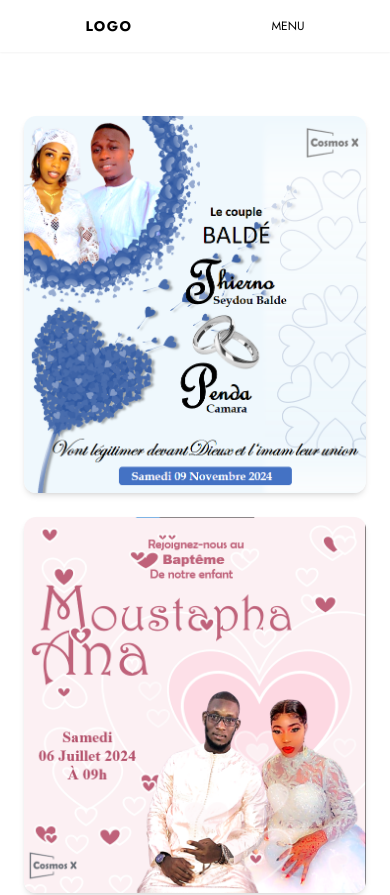
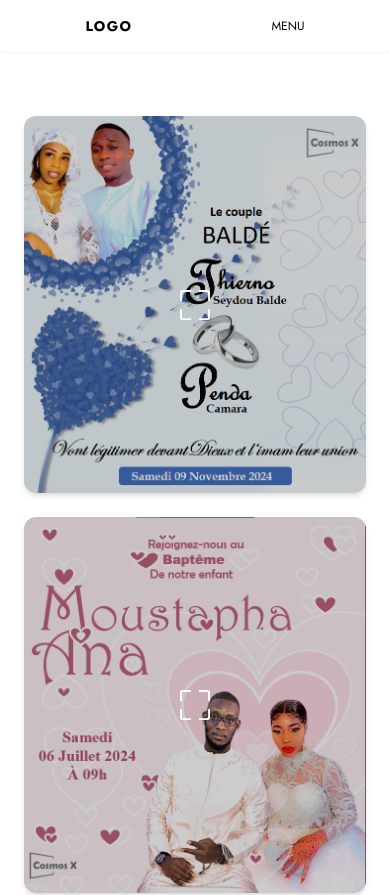
Before and after one commit to capitaine12/portfolio, a React (Vite) app: page /design in a window 390 px wide. Shown: the top 895 px of the page. Built offline with nearby package versions, Linux system fonts and the light colour scheme.

Commit message:
mobile first design phase 1

```diff
--- a/src/components/Home/HeroContent.tsx
+++ b/src/components/Home/HeroContent.tsx
@@ -27,8 +27,8 @@ export const HeroContent: FC<HeroProps> = ({
     src={profile}
     alt="Cheikh Ndiaye"
     fetchPriority="high"
-    className="absolute inset-0 w-full h-full     object-[center_20%]
-     "
+    className="absolute inset-0 w-full h-full object-[center_20%]
+     " /* au besion object-cover */
   />
 
   {/* OVERLAY */}
@@ -39,7 +39,7 @@ export const HeroContent: FC<HeroProps> = ({
       justify-end
       bg-black/30
       px-6
-      pb-[clamp(32px,8vh,64px)]
+      pb-[calc(clamp(32px,6vh,64px)+env(safe-area-inset-bottom))]
       text-black
       animate-hero
     "
--- a/src/components/design/DesignCard.tsx
+++ b/src/components/design/DesignCard.tsx
@@ -39,18 +39,20 @@ const DesignCard: FC<DesignCardProps> = ({ image, title, onClick }) => {
         `}
       />
 
-      {/* Overlay hover */}
+{/* Overlay */}
 <div
   className="
-          absolute inset-0 bg-black/30
-          opacity-0 group-hover:opacity-100
+    absolute inset-0
+    bg-black/20
     flex items-center justify-center
+    opacity-100
+    sm:opacity-0 sm:group-hover:opacity-100
     transition-opacity
   "
 >
+  <BsFullscreen className="text-white text-3xl sm:text-5xl" />
+</div>
 
-        <BsFullscreen className="text-white text-5xl" />
-      </div>
     </div>
   );
 };
```
Lines whose indentation alone changed are shown as unchanged.
